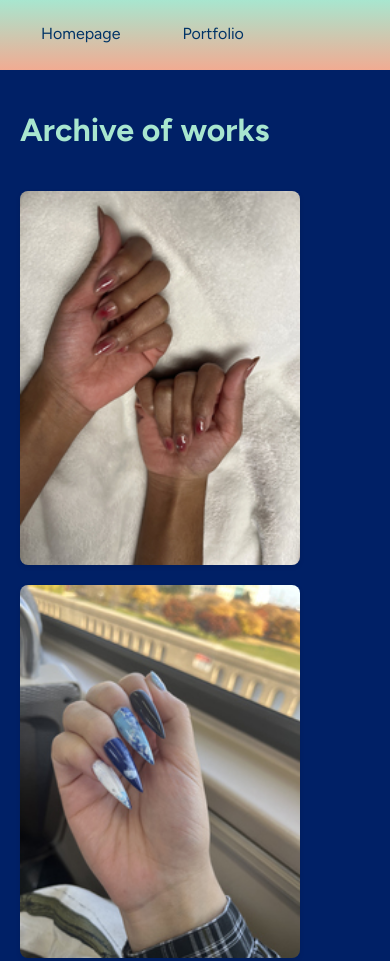
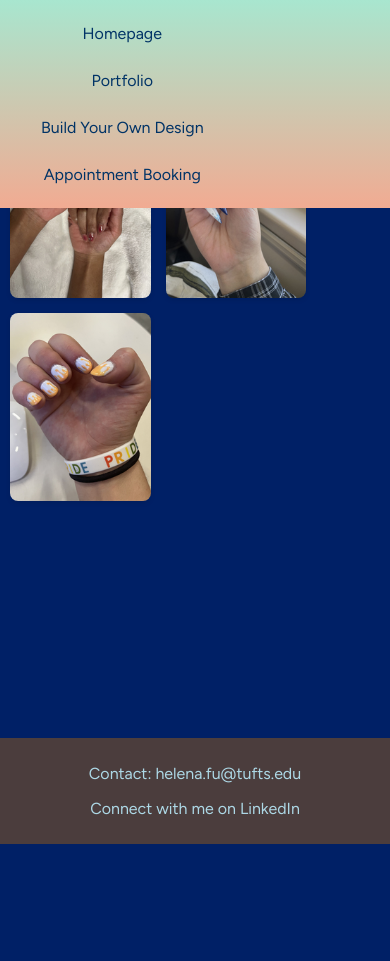
Before and after one commit to helena-f/jellyfish-nails, a plain HTML site: page portfolio.html in a window 390 px wide. Shown: the top 961 px of the page. After the commit the page ends 844 px from the top, so only its background shows below. Drawn offline with Linux system fonts and the light colour scheme.

Commit message:
iphone friendly

```diff
--- a/globals.css
+++ b/globals.css
@@ -25,7 +25,12 @@ nav {
     background: linear-gradient(to bottom, #a8e6cf, #f1ab92); /* Gradient from sky blue to orange */
     padding: 10px;
     min-height: 50px; /* Ensure the nav has a minimum height */
-
+    display: flex; /* Use flexbox for layout */
+    align-items: center; /* Center items vertically */
+    position: fixed; /* Fix the nav to the top */
+    top: 0; /* Position it at the top */
+    width: 100%; /* Full width */
+    z-index: 1000; /* Ensure it stays above other content */
 }
 nav a {
     color: #003366; /* Dark blue text for links */
@@ -40,12 +45,15 @@ nav {
     overflow: hidden; /* Clear floats */
 }
 nav ul {
+    display: flex; /* Use flexbox for layout */
     list-style-type: none; /* Remove bullet points */
     margin: 0; /* Remove default margin */
     padding: 0; /* Remove default padding */
+    justify-content: space-around; /* Space items evenly */
 }
 nav ul li {
-    float: left; /* Align items horizontally */
+    flex: 1; /* Allow items to grow */
+    text-align: center; /* Center text */
 }
 nav ul li a {
     display: block; /* Make links fill the list item */
@@ -60,11 +68,10 @@ nav ul li a:hover {
 }
 .portfolio-container {
     display: grid; /* Use grid layout */
-    grid-template-columns: repeat(auto-fill, minmax(200px, 1fr)); /* Responsive grid */
-    gap: 20px; /* Space between items */
+    grid-template-columns: repeat(auto-fill, minmax(150px, 1fr)); /* Set smaller minimum width for images */
+    gap: 15px; /* Space between items */
     margin-top: 20px; /* Space above the portfolio */
     width: 80%; /* Width of the portfolio container */
-    flex: 1; /* Allow the container to grow and take available space */
 }
 .portfolio-item {
     overflow: hidden; /* Hide overflow */
@@ -111,3 +118,30 @@ footer a:hover {
 .book-now-button:hover {
     background-color: #005f8a; /* Darker shade on hover */
 }
+
+/* Styles for mobile devices */
+@media (max-width: 600px) {
+    .content {
+        padding: 10px; /* Reduce padding on smaller screens */
+    }
+
+    nav ul {
+        flex-direction: column; /* Stack navigation items vertically */
+        align-items: center; /* Center items */
+    }
+
+    .book-now-button {
+        width: 100%; /* Make the button full width on mobile */
+    }
+
+    .text-box {
+        max-width: 100%; /* Allow the text box to take full width */
+    }
+}
+
+/* Media query for very small screens */
+@media (max-width: 400px) {
+    .portfolio-container {
+        grid-template-columns: repeat(auto-fill, minmax(100px, 1fr)); /* Further adjust grid for smaller screens */
+    }
+}
```
Also changed, not shown: 1 other file.
